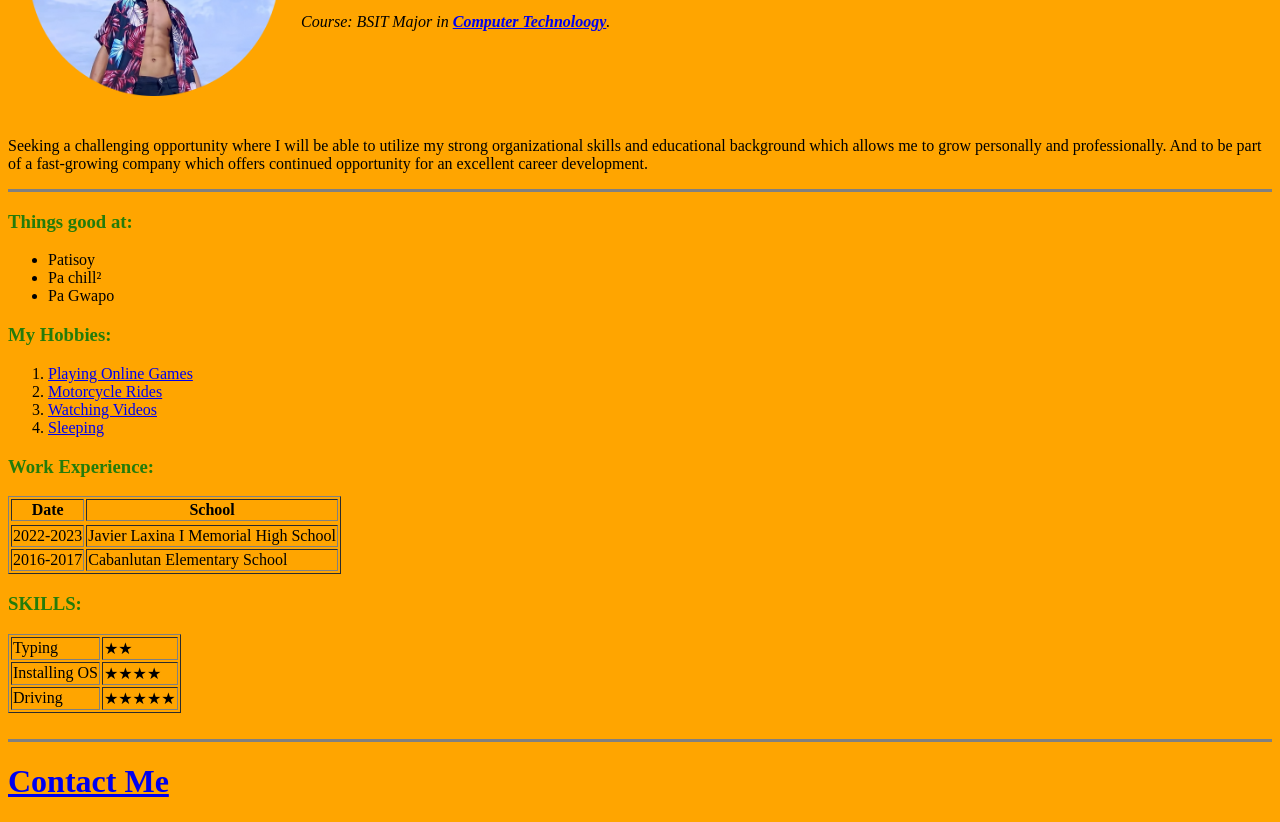
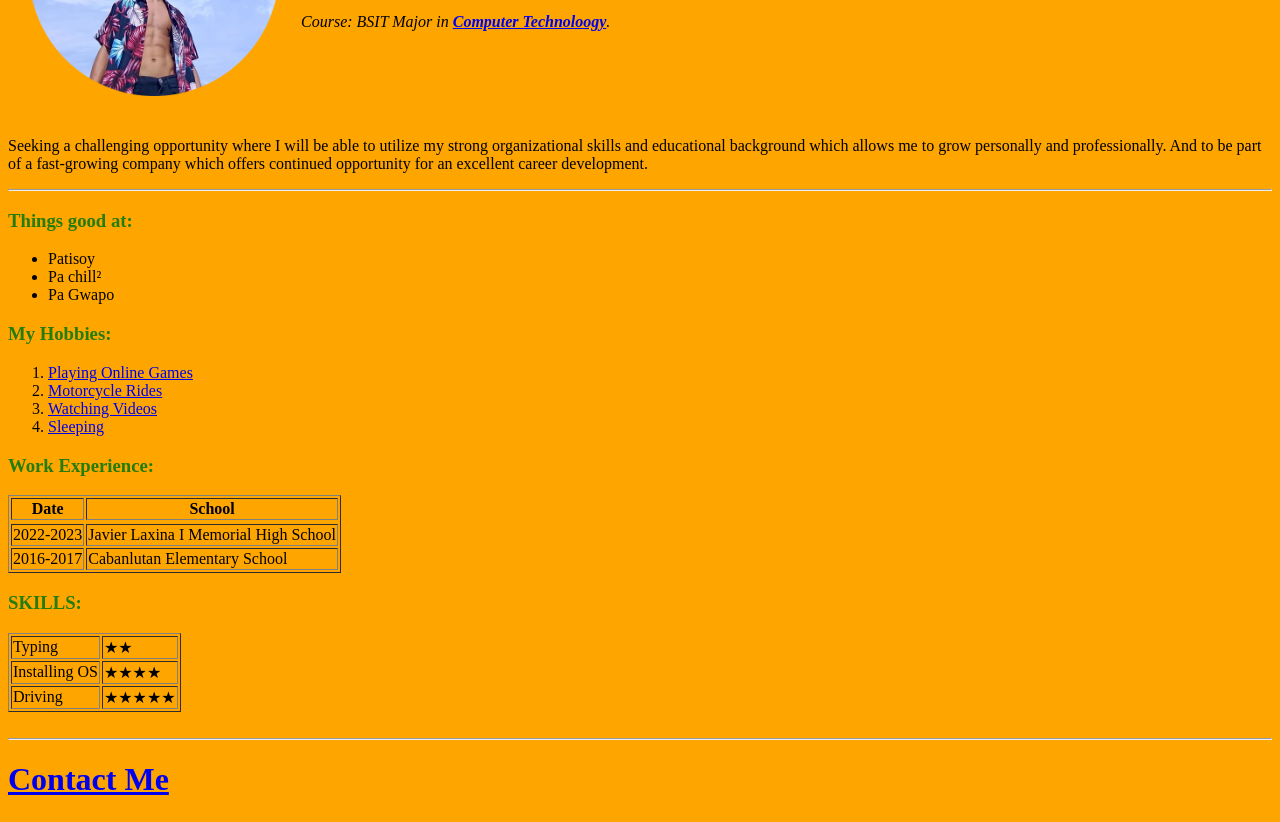
Before and after one commit to baisramz/new-project, a plain HTML site: page index.html in a window 1280 px wide. Shown: the part 183-1005 px from the top of the page. Drawn offline with Linux system fonts and the light colour scheme.

Commit message:
Update index.html

```diff
--- a/index.html
+++ b/index.html
@@ -5,6 +5,7 @@
     <meta http-equiv="content-type" content="text/html; charset=utf-8" />
 
   <title>RAMZ-BAIS-WEBSITE</title>
+
   <link rel="stylesheet" href="style.css">
 </head>
 
@@ -18,7 +19,7 @@
     </tr>
   </table>
 <p>Seeking a challenging opportunity where I will be able to utilize my strong organizational skills and educational background which allows me to grow personally and professionally. And to be part of a fast-growing company which offers continued opportunity for an excellent career development.</p>
- <hr size="3" noshade>
+ <hr>
 
  <h3>Things good at:</h3>
   <ul>
@@ -57,7 +58,7 @@
 
   <h3>SKILLS:</h3>
   <table border="1">
-    <body>
+    <tbody>
       <tr>
         <td>Typing</td>
         <td>★★</td>
@@ -75,7 +76,7 @@
 
 
   <br>
-    <hr size="3" noshade>
+    <hr>
        <a href="contact_details.html">
        <h1>Contact Me</a></h1>
 
```
